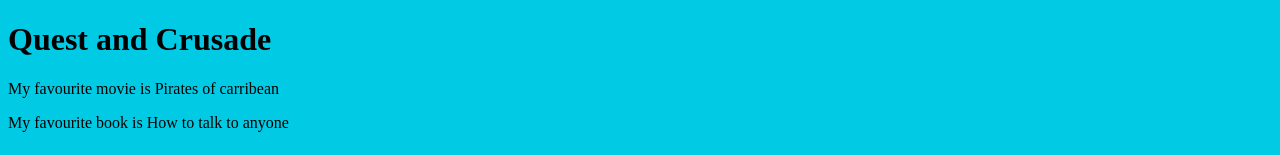
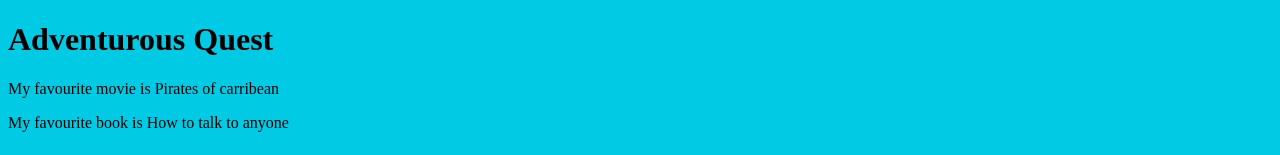
Before and after one commit to Arjun-Seth/first-project, a plain HTML site: page index.html in a window 1280 px wide. Shown: the top 155 px of the page. Drawn offline with Linux system fonts and the light colour scheme.

Commit message:
Revert "Set page heading to Quest"
This reverts commit 117a7597cd3e7f4fab007bec8273a1df5ac22e3f.

```diff
--- a/index.html
+++ b/index.html
@@ -12,7 +12,7 @@
 <body>
 
     <header>
-        <h1>Quest and Crusade</h1>
+        <h1>Adventurous Quest</h1>
     </header>
 
     <div class="container">
```
